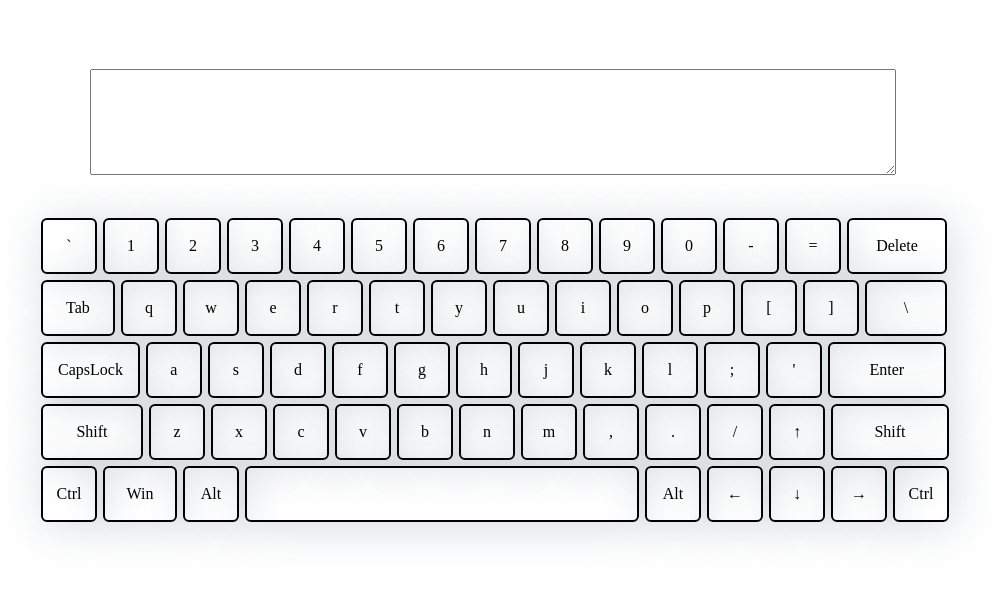
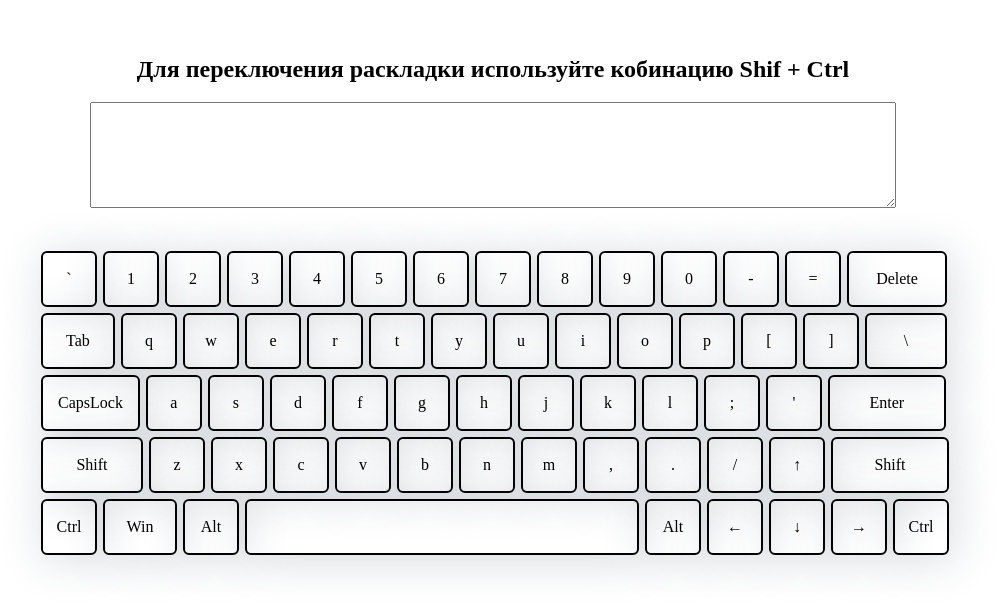
Before and after one commit to Leisyan-yam/virtual-keyboard, a website: page index.html in a window 1280 px wide. Shown: the part 111-722 px from the top of the page, without its empty margins (147-1144 px from the left). Drawn offline with Linux system fonts and the light colour scheme.

Commit message:
feat: add title text

```diff
--- a/app.js
+++ b/app.js
@@ -16,6 +16,10 @@ const inputField = document.createElement("textarea");
 inputField.classList.add("input");
 document.body.insertBefore(inputField, keyboardContainer);
 
+const title = document.createElement("h2");
+inputField.classList.add("title");
+title.textContent = "Для переключения раскладки используйте кобинацию Shif + Ctrl"
+document.body.insertBefore(title, inputField);
 
 
 async function getData() {
--- a/index.html
+++ b/index.html
@@ -8,6 +8,6 @@
     <link rel="stylesheet" href="style.css">
 </head>
 <body>
-    <script src="dist/bundle.js"></script>
+    <script src="app.js"></script>
 </body>
 </html>
```
Also changed, not shown: 1 other file.
